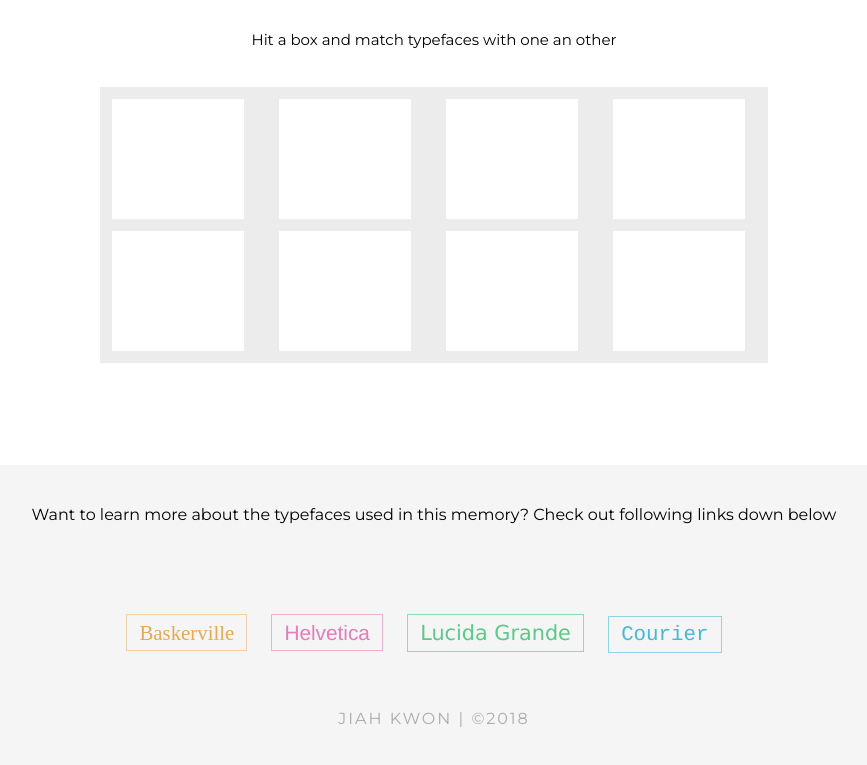
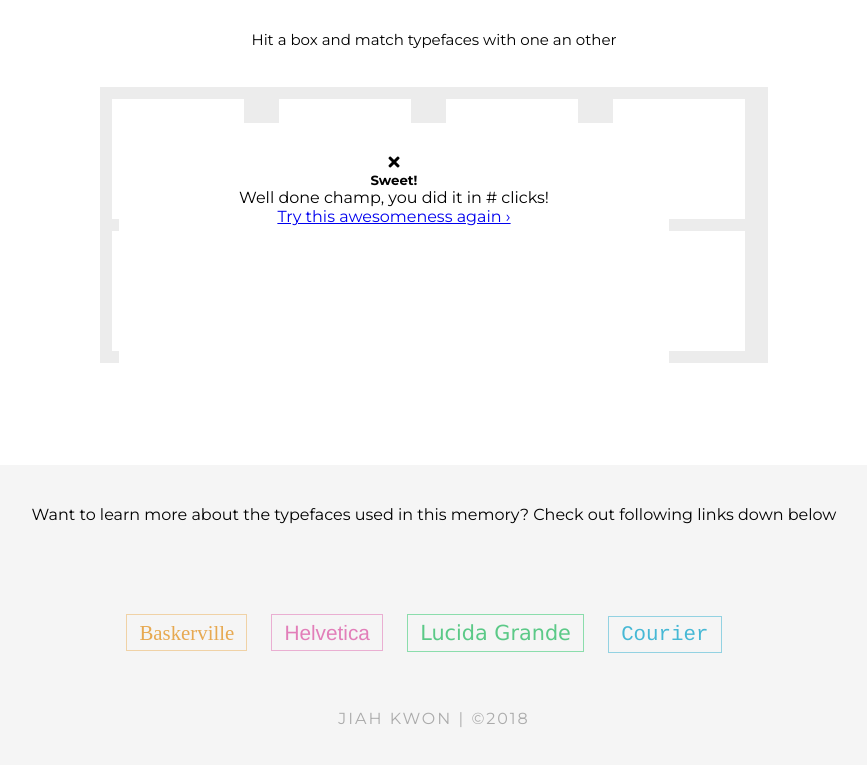
Before and after one commit to itisgia/Aa, a plain HTML site: page index.html in a window 1280 px wide. Shown: the part 127-892 px from the top of the page, without its empty margins (206-1073 px from the left). Drawn offline with nearby package versions, Linux system fonts and the light colour scheme.

Commit message:
pop up box added

```diff
--- a/index.html
+++ b/index.html
@@ -3,6 +3,7 @@
 	<head>
 		<meta charset="utf-8">
 		<meta name="viewport" content="width=device-width, initial-scale=1.0">
+		<link rel="stylesheet" href="https://use.fontawesome.com/releases/v5.4.2/css/all.css" integrity="sha384-/rXc/GQVaYpyDdyxK+ecHPVYJSN9bmVFBvjA/9eOB+pb3F2w2N6fc5qB9Ew5yIns" crossorigin="anonymous">
 		<link href="https://fonts.googleapis.com/css?family=Montserrat:300,400,500,700,800" rel="stylesheet">
 		<link rel="stylesheet" href="css/style.css">
 		<title>Font Memory Game</title>
@@ -80,6 +81,17 @@
 
 			</div>
 			<p class="copyright">Jiah Kwon | ©2018 </p>
+			<div class="msgbx winbox">
+				<div class="fontwrapper">
+					<div class="closebutton">
+						<i class="fas fa-times"></i>
+					</div>
+					<h5>Sweet!</h5>
+					<p class="winner-text">Well done champ, you did it in <span class="points">#</span> clicks!
+					</p>
+					<p class="hit-again-button"><a href="/">Try this awesomeness again ›</a>
+				</div>
+			</div>
 		</footer>
 		<script type="text/javascript" src="https://cdnjs.cloudflare.com/ajax/libs/jquery/2.2.1/jquery.js"></script>
 		<script type="text/javascript" src="js/script.js"></script>
--- a/scss/style.scss
+++ b/scss/style.scss
@@ -144,6 +144,20 @@ footer {
 	}
 }
 
+
+.msgbx {
+	position: absolute;
+    left: 50%;
+    top: 50%;
+    height: 300px;
+    width: 550px;
+    margin-top: -150px;
+    margin-left: -315px;
+    background: #fff;
+    border: none;
+	z-index: 999;
+	padding: 30px 40px 60px 40px;
+}
 @media only screen and (min-width: 600px) {
 	header {
 		margin-bottom: 3%;
```
Also changed, not shown: css/style.css, 1 other file.
